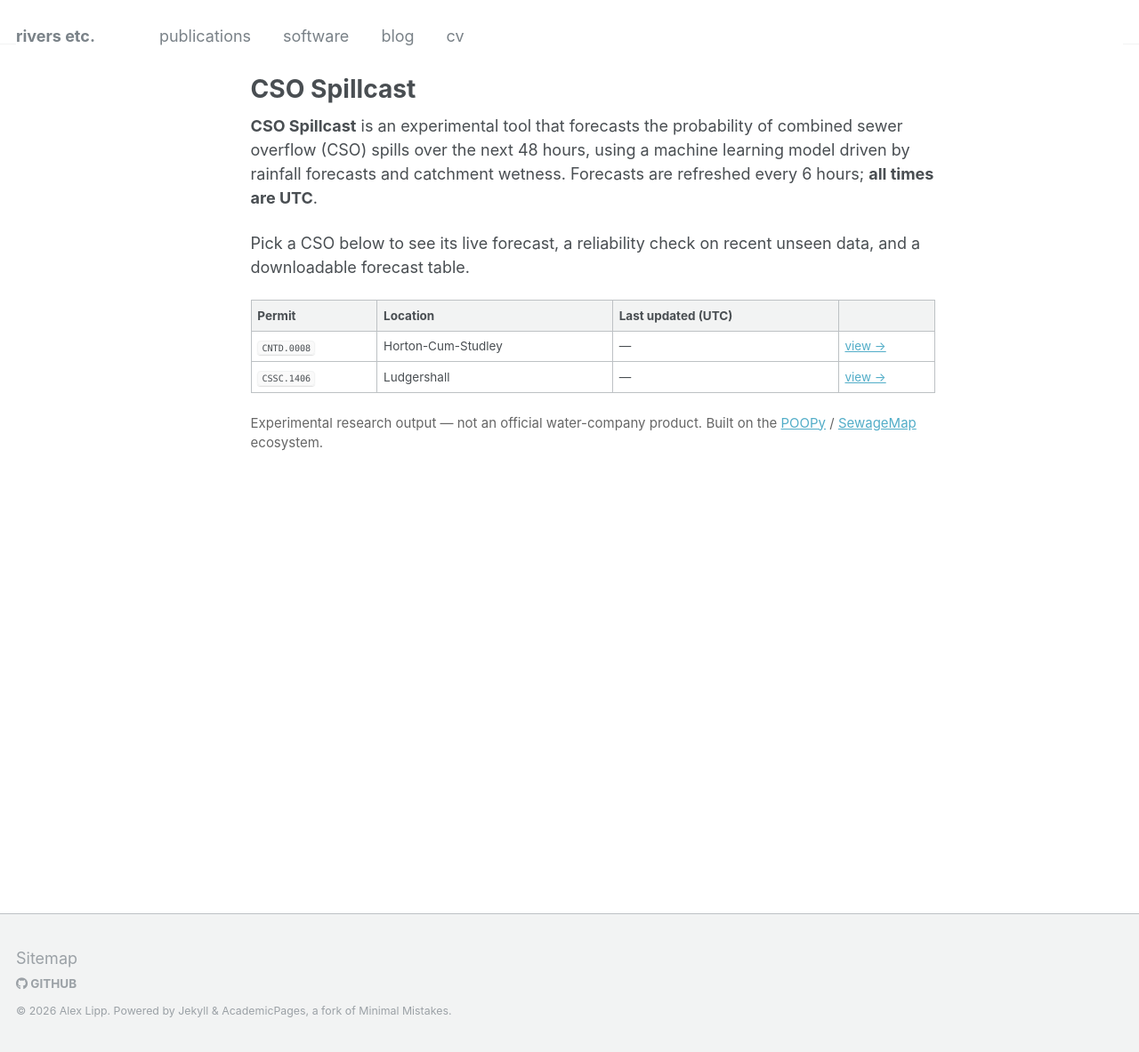
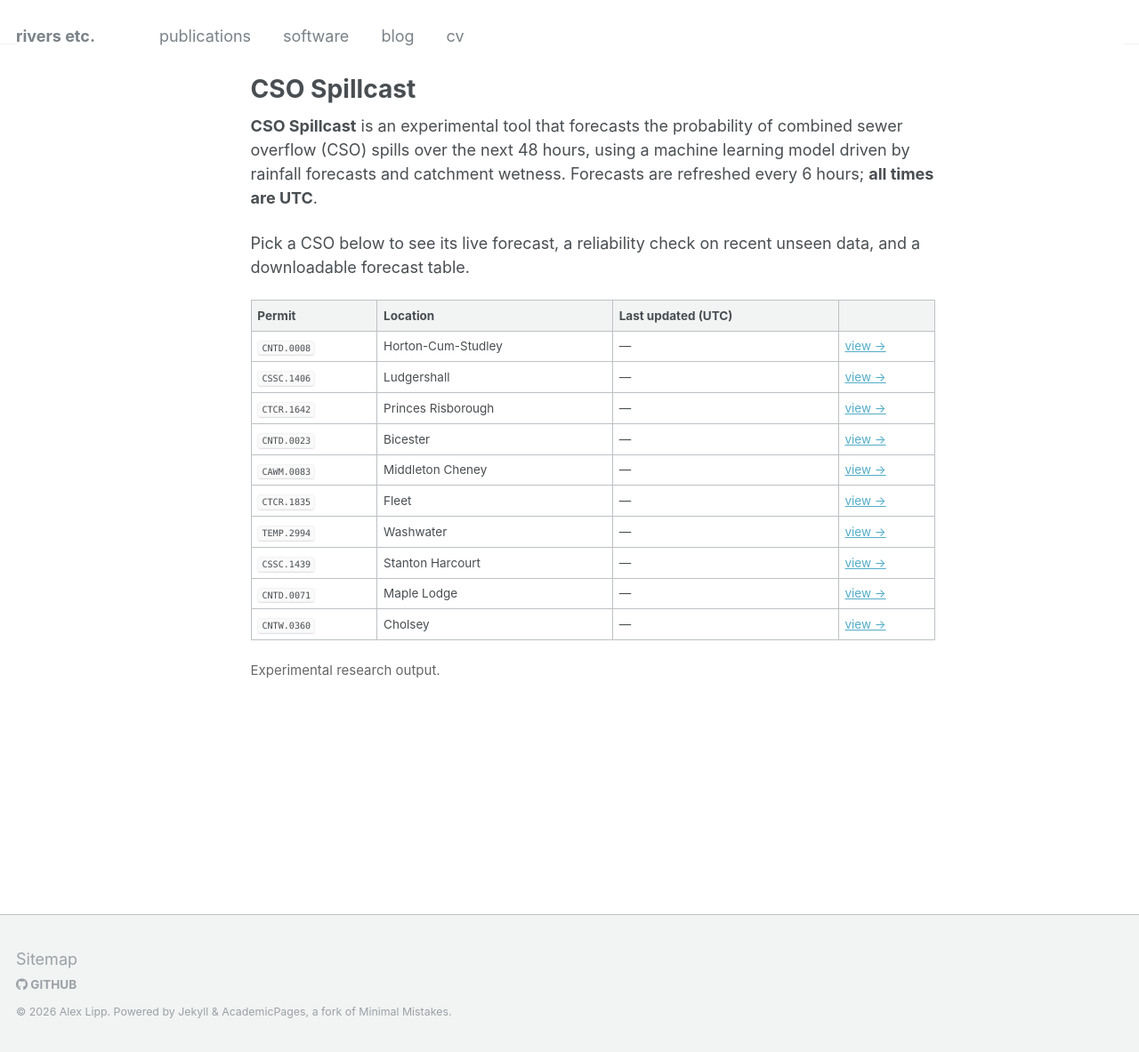
Before and after one commit to AlexLipp/alexlipp.github.io, a Jekyll site: the page built from _pages/cso_spillcast.md, in a window 1280 px wide and 1183 px high. Shown: the whole window at 89% size. Built offline with Jekyll 4.4.1, drawn with Linux system fonts in a browser that asks for light colours.

Commit message:
Update hosted CSOs

```diff
--- a/_data/cso_spillcast.json
+++ b/_data/cso_spillcast.json
@@ -8,5 +8,45 @@
     "permit": "CSSC.1406",
     "slug": "CSSC_1406",
     "name": "Ludgershall"
+  },
+  {
+    "permit": "CTCR.1642",
+    "slug": "CTCR_1642",
+    "name": "Princes Risborough"
+  },
+  {
+    "permit": "CNTD.0023",
+    "slug": "CNTD_0023",
+    "name": "Bicester"
+  },
+  {
+    "permit": "CAWM.0083",
+    "slug": "CAWM_0083",
+    "name": "Middleton Cheney"
+  },
+  {
+    "permit": "CTCR.1835",
+    "slug": "CTCR_1835",
+    "name": "Fleet"
+  },
+  {
+    "permit": "TEMP.2994",
+    "slug": "TEMP_2994",
+    "name": "Washwater"
+  },
+  {
+    "permit": "CSSC.1439",
+    "slug": "CSSC_1439",
+    "name": "Stanton Harcourt"
+  },
+  {
+    "permit": "CNTD.0071",
+    "slug": "CNTD_0071",
+    "name": "Maple Lodge"
+  },
+  {
+    "permit": "CNTW.0360",
+    "slug": "CNTW_0360",
+    "name": "Cholsey"
   }
 ]
--- a/_pages/cso_spillcast.md
+++ b/_pages/cso_spillcast.md
@@ -60,7 +60,5 @@ unseen data, and a downloadable forecast table.
 </script>
 
 <p style="margin-top:1.5em;font-size:smaller;color:#666;">
-  Experimental research output &mdash; not an official water-company product.
-  Built on the <a href="https://github.com/AlexLipp/POOPy">POOPy</a> /
-  <a href="https://www.sewagemap.co.uk/">SewageMap</a> ecosystem.
+  Experimental research output.
 </p>
```
Also changed, not shown: _includes/spillcast-page.html (+33 -10 lines), _pages/cso_spillcast/CAWM_0083.md (added, +16 -0 lines), _pages/cso_spillcast/CNTD_0023.md (added, +16 -0 lines), _pages/cso_spillcast/CNTD_0071.md (added, +16 -0 lines), _pages/cso_spillcast/CNTW_0360.md (added, +16 -0 lines), _pages/cso_spillcast/CSSC_1439.md (added, +16 -0 lines), _pages/cso_spillcast/CTCR_1642.md (added, +16 -0 lines), _pages/cso_spillcast/CTCR_1835.md (added, +16 -0 lines), _pages/cso_spillcast/TEMP_2994.md (added, +16 -0 lines).
